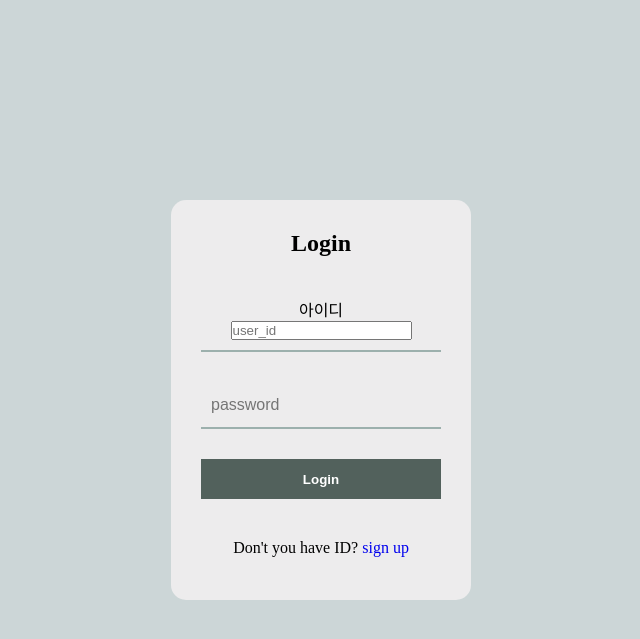
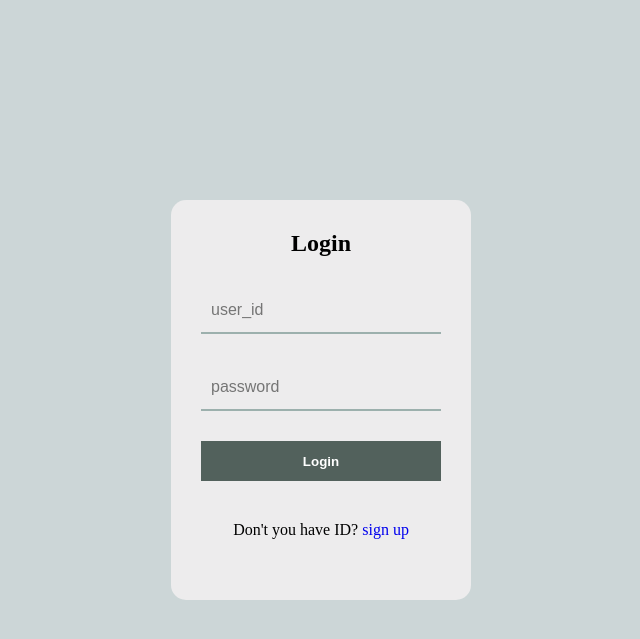
Before and after one commit to J1Yun/board-game-guide, a Django app: template BoardGameGuide/boardgame/templates/login.html in a window 1280 px wide. Shown: the top 639 px of the page, without its empty margins (319-959 px from the left). Run offline with Django 3.2, Linux system fonts and the light colour scheme; the template is opened without the code that fills it, so the values that code supplies are empty.

Commit message:
Update login

```diff
--- a/BoardGameGuide/boardgame/static/css/login.css
+++ b/BoardGameGuide/boardgame/static/css/login.css
@@ -40,7 +40,7 @@
 	padding: 10px 10px;
   }
 
-  .id {
+  .user_id {
 	width: 100%;
 	border:none;
 	outline:none;
--- a/BoardGameGuide/boardgame/templates/login.html
+++ b/BoardGameGuide/boardgame/templates/login.html
@@ -2,7 +2,7 @@
 {% load static %}
   <html>
     <head>
-      <link rel="stylesheet" type="text/css" href="{% static 'css/signup.css' %}">
+      <link rel="stylesheet" type="text/css" href="{% static 'css/login.css' %}">
     </head>
 
     <body class="body" width="100%" height="100%">
@@ -11,7 +11,7 @@
           {% csrf_token %}
           <h2>Login</h2>
           <div class="idForm">
-            <label for = "user_id">아이디</label>
+            <label for = "user_id"></label>
             <input type="text" class="user_id" id = "user_id" placeholder="user_id" name = "user_id">
           </div>
           <div class="passForm">
```
